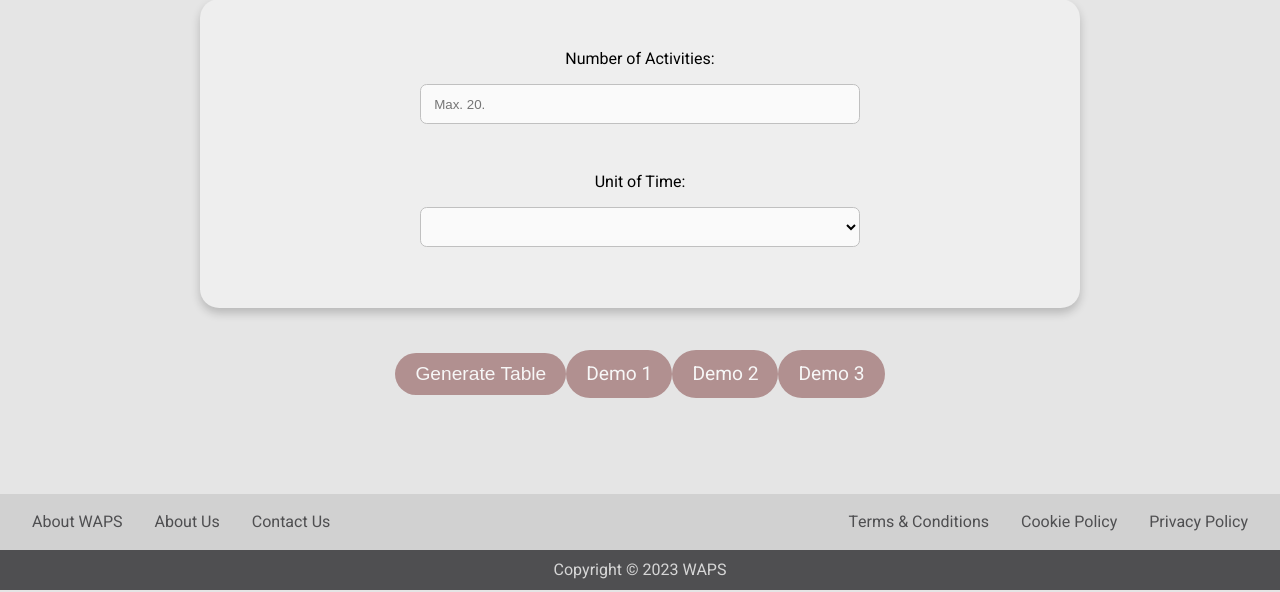
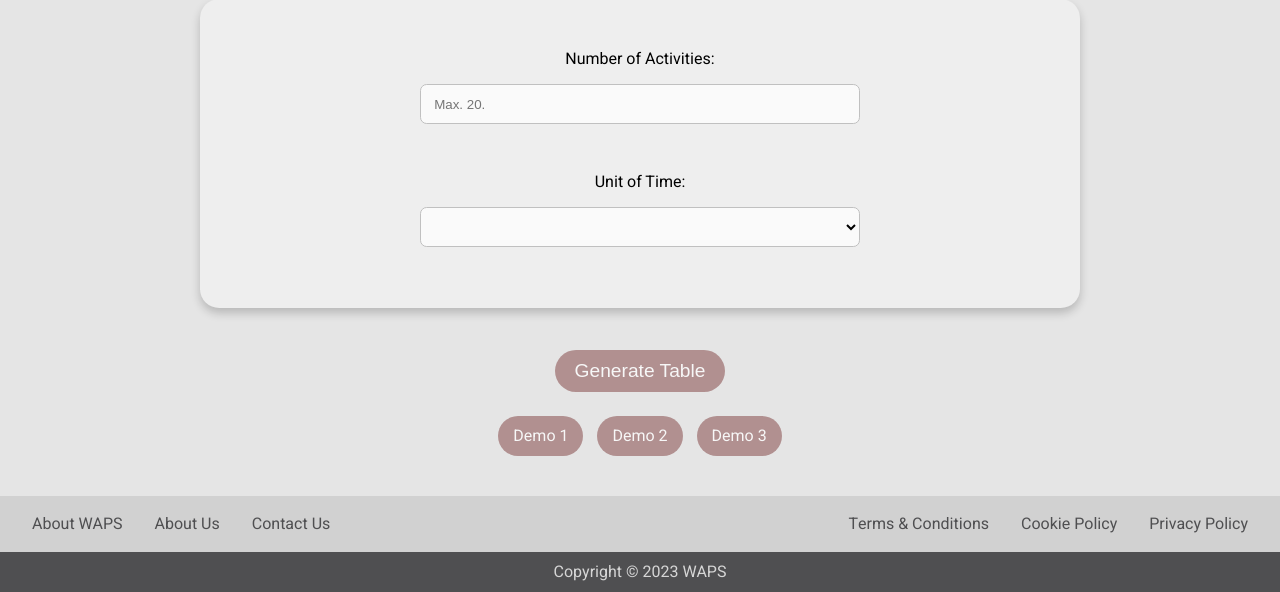
Before and after one commit to kaid0011/BSCS4AB_PERT-CPM, a CodeIgniter app: page /database/index.php/cpm/index in a window 1280 px wide. Shown: the part 473-1065 px from the top of the page. Run offline with CodeIgniter, Linux system fonts and the light colour scheme.

Commit message:
update small navbar; sample buttons

```diff
--- a/application/views/cpm/cpm_main.php
+++ b/application/views/cpm/cpm_main.php
@@ -49,11 +49,15 @@
 
         <div class="generate">
             <button class="btn">Generate Table</button>
-            <!-- FOR DEMO PURPOSES -->
-            <a class="btn" href="<?= base_url('cpm/demo/demo1') ?>">Demo 1</a>
-            <a class="btn" href="<?= base_url('cpm/demo/demo2') ?>">Demo 2</a>
-            <a class="btn" href="<?= base_url('cpm/demo/demo3') ?>">Demo 3</a>
         </div>
+        <!-- FOR DEMO PURPOSES -->
+        <center>
+            <div class="sample">
+                <a class="btn" href="<?= base_url('cpm/demo/demo1') ?>">Demo 1</a>
+                <a class="btn" href="<?= base_url('cpm/demo/demo2') ?>">Demo 2</a>
+                <a class="btn" href="<?= base_url('cpm/demo/demo3') ?>">Demo 3</a>
+            </div>
+        </center>
         </form>
     </div>
 </div>
--- a/assets/css/templates.css
+++ b/assets/css/templates.css
@@ -223,7 +223,7 @@ div.topnav i{
 @media screen and (max-width: 800px) {
   .topnav {
     overflow: hidden;
-    background-color: #D9D9D9;
+    background-color: #4f4f51;
   }
 
   .topnav ul {
@@ -533,7 +533,6 @@ div.mainpg .generate {
   display: flex;
   justify-content: center;
   align-items: center;
-  margin-bottom: 2rem;
 }
 
 div.mainpg .form {
@@ -1411,3 +1410,16 @@ footer hr{
    margin-left: 0;
  }
 }
+
+/* for sample buttons */
+div.sample .btn{
+  text-decoration: none;
+  font-size: 1rem;
+  color: #f7f7f7;
+  background-color: #B19090;
+  border-radius: 40px;
+  border: none;
+  display: inline-block;
+  padding: 8px 15px;
+  margin: 0 5px
+}
```
Also changed, not shown: application/views/betapert/betapert_main.php (+6 -2 lines), application/views/normal/normal_main.php (+6 -2 lines), application/views/pert/pert_main.php (+6 -2 lines), application/views/triangular/triangular_main.php (+6 -2 lines).
